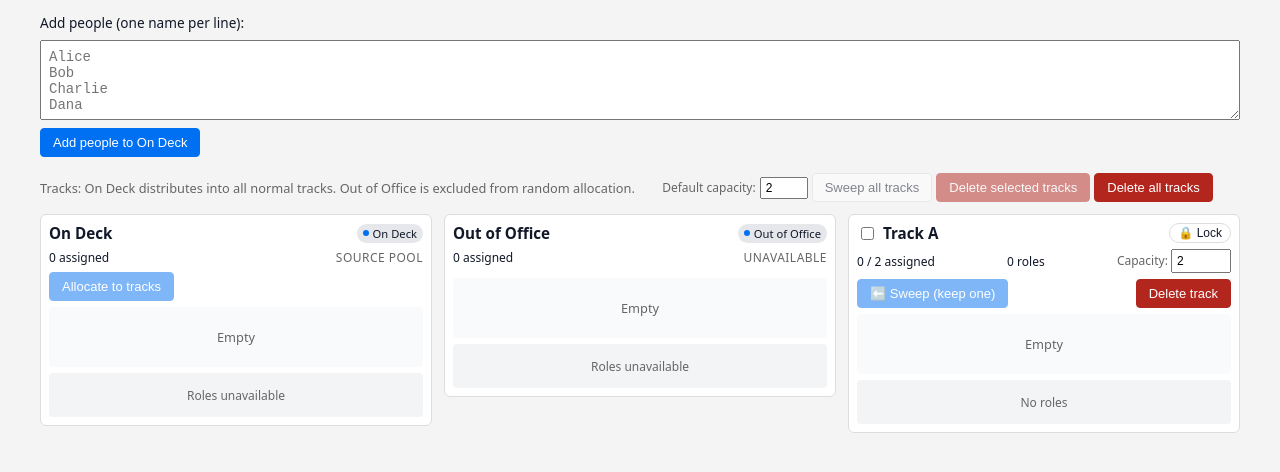
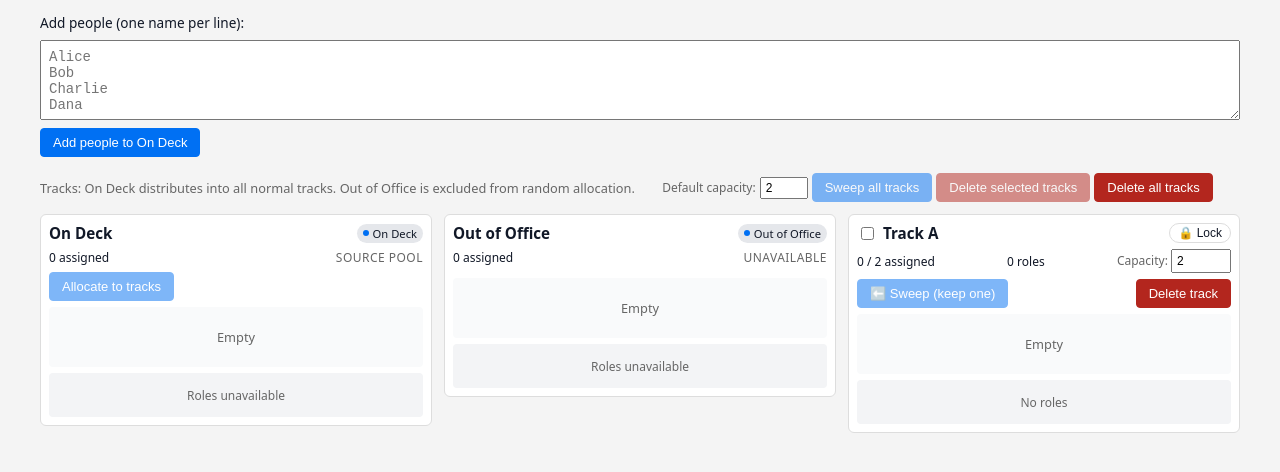
Before and after one commit to jaresty/mobbist, a plain HTML site: page index.html in a window 1280 px wide. Shown: the part 100-572 px from the top of the page. Drawn offline with Linux system fonts and the light colour scheme.

Commit message:
style(ui): make "Sweep all tracks" button primary

```diff
--- a/index.html
+++ b/index.html
@@ -643,7 +643,7 @@
         <div class="muted" style="font-size:0.75rem; display:flex; align-items:center; gap:4px; flex-wrap:wrap;">
            <label for="defaultCapacityInput">Default capacity:</label>
             <input id="defaultCapacityInput" type="number" min="1" value="2" style="width:3rem; padding:2px 4px; font-size:0.75rem;" />
-            <button id="sweepAllTracksButton" disabled>Sweep all tracks</button>
+            <button id="sweepAllTracksButton" class="primary" disabled>Sweep all tracks</button>
             <button id="deleteSelectedTracksButton" class="danger" disabled>Delete selected tracks</button>
             <button id="deleteAllTracksButton" class="danger" disabled>Delete all tracks</button>
          </div>
```
